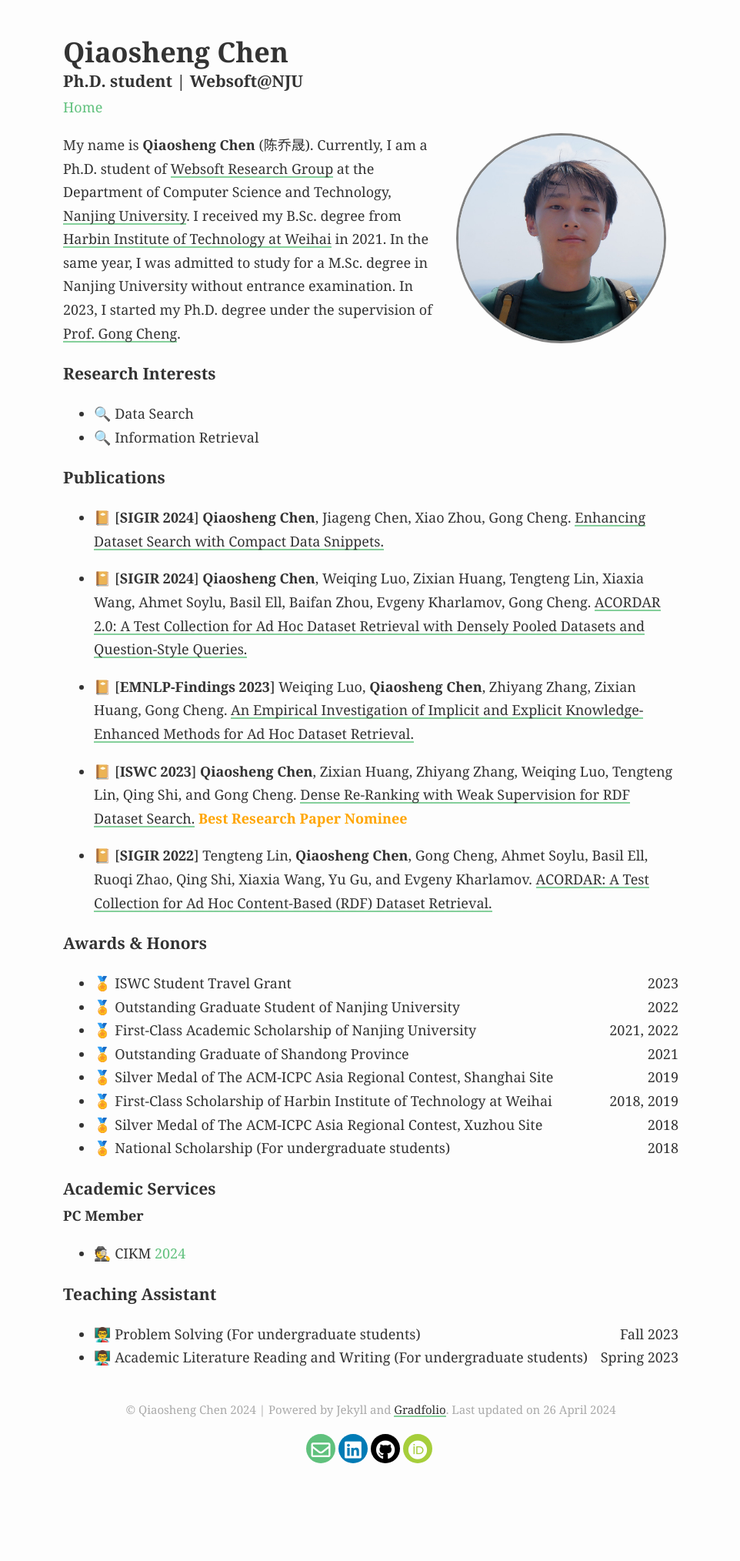
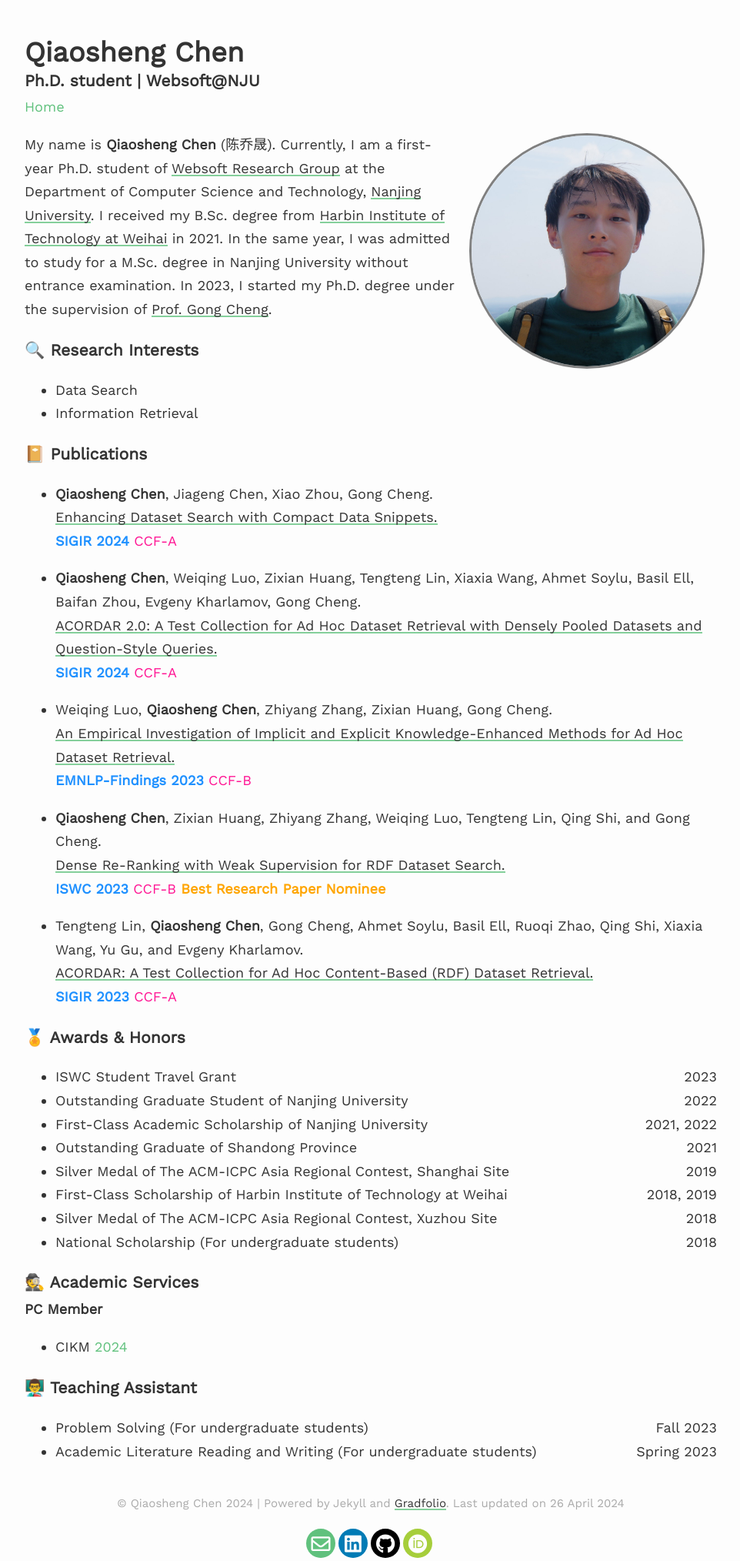
Before and after one commit to cqsss/cqsss.github.io, a Jekyll site: the page built from index.md, in a window 1280 px wide. Shown: the whole page at 77% size, without its empty margins (158-1120 px from the left). Built offline with Jekyll 4.4.1, drawn with Linux system fonts in a browser that asks for light colours; nearby versions of some CDN libraries; before the commit the page ends 1905 px from its top, so only the background shows below that.

Commit message:
Update font-family in style.scss and variables.scss

```diff
--- a/assets/css/_sass/style.scss
+++ b/assets/css/_sass/style.scss
@@ -5,8 +5,7 @@ body {
 
 body {
   max-width: $content-width;
-  // font-family: $base-font-family;
-  font-family: Georgia, Times, Times New Roman, serif, fangsong;
+  font-family: $base-font-family;
   margin: 0 auto;
   line-height: $base-line-height;
   font-size: $base-font-size;
@@ -29,7 +28,8 @@ h4,
 h5,
 h6 {
   // font-family: "Lato", "Helvetica Neue", Helvetica, sans-serif;
-  font-family: Georgia, Times, Times New Roman, serif, fangsong;
+  font-family: $base-font-family;
+  // font-family: Georgia, Times, Times New Roman, serif, fangsong;
   font-weight: bold;
   line-height: 1.8;
   margin: 0;
@@ -112,7 +112,8 @@ code {
 blockquote {
   border-left: 2px solid $brand-color;
   padding-left: 1em;
-  font-family: Georgia, Times, Times New Roman, serif;
+  // font-family: Georgia, Times, Times New Roman, serif;
+  font-family: $base-font-family;
   font-size: 0.9*$base-font-size;
   font-style: italic;
 }
--- a/assets/css/_sass/variables.scss
+++ b/assets/css/_sass/variables.scss
@@ -1,4 +1,5 @@
 $base-font-family: 'Work Sans', sans-serif;
+// $base-font-family: Georgia, Times, Times New Roman, serif, fangsong;
 $base-font-size: 18px;
 $base-font-weight: 400;
 $small-font-size: $base-font-size * 0.875;
--- a/assets/css/main.scss
+++ b/assets/css/main.scss
@@ -6,7 +6,7 @@
 @charset "utf-8";
 
 // Width of the content area
-$content-width:    800px;
+$content-width:    900px;
 $on-phone:         450px;
 $on-palm:          660px;
 $on-laptop:        1000px;
--- a/index.md
+++ b/index.md
@@ -7,52 +7,62 @@ profile:
 published: true
 ---
 
-My name is **Qiaosheng Chen** (陈乔晟). Currently, I am a Ph.D. student of [Websoft Research Group](http://ws.nju.edu.cn/) at the Department of Computer Science and Technology, [Nanjing University](https://www.nju.edu.cn/). I received my B.Sc. degree from [Harbin Institute of Technology at Weihai](https://www.hitwh.edu.cn/) in 2021. In the same year, I was admitted to study for a M.Sc. degree in Nanjing University without entrance examination. In 2023, I started my Ph.D. degree under the supervision of [Prof. Gong Cheng](http://ws.nju.edu.cn/~gcheng).
+My name is **Qiaosheng Chen** (陈乔晟). Currently, I am a first-year Ph.D. student of [Websoft Research Group](http://ws.nju.edu.cn/) at the Department of Computer Science and Technology, [Nanjing University](https://www.nju.edu.cn/). I received my B.Sc. degree from [Harbin Institute of Technology at Weihai](https://www.hitwh.edu.cn/) in 2021. In the same year, I was admitted to study for a M.Sc. degree in Nanjing University without entrance examination. In 2023, I started my Ph.D. degree under the supervision of [Prof. Gong Cheng](http://ws.nju.edu.cn/~gcheng).
 
-### Research Interests
+### 🔍 Research Interests
 
-- 🔍 Data Search
-- 🔍 Information Retrieval
+- Data Search
+- Information Retrieval
 
-### Publications
+### 📔 Publications
 
-- 📔 [**SIGIR 2024**] **Qiaosheng Chen**, Jiageng Chen, Xiao Zhou, Gong Cheng. [Enhancing Dataset Search with Compact Data Snippets.]()
+- **Qiaosheng Chen**, Jiageng Chen, Xiao Zhou, Gong Cheng.
+  [Enhancing Dataset Search with Compact Data Snippets.]()
+  **<font color=DodgerBlue>SIGIR 2024</font>**  <font color=Deeppink>CCF-A</font>
 
-- 📔 [**SIGIR 2024**] **Qiaosheng Chen**, Weiqing Luo, Zixian Huang, Tengteng Lin, Xiaxia Wang, Ahmet Soylu, Basil Ell, Baifan Zhou, Evgeny Kharlamov, Gong Cheng. [ACORDAR 2.0: A Test Collection for Ad Hoc Dataset Retrieval with Densely Pooled Datasets and Question-Style Queries.]()
+- **Qiaosheng Chen**, Weiqing Luo, Zixian Huang, Tengteng Lin, Xiaxia Wang, Ahmet Soylu, Basil Ell, Baifan Zhou, Evgeny Kharlamov, Gong Cheng.
+  [ACORDAR 2.0: A Test Collection for Ad Hoc Dataset Retrieval with Densely Pooled Datasets and Question-Style Queries.]()
+  **<font color=DodgerBlue>SIGIR 2024</font>**  <font color=Deeppink>CCF-A</font>
 
-- 📔 [**EMNLP-Findings 2023**] Weiqing Luo, **Qiaosheng Chen**, Zhiyang Zhang, Zixian Huang, Gong Cheng. [An Empirical Investigation of Implicit and Explicit Knowledge-Enhanced Methods for Ad Hoc Dataset Retrieval.](https://aclanthology.org/2023.findings-emnlp.957/)
+- Weiqing Luo, **Qiaosheng Chen**, Zhiyang Zhang, Zixian Huang, Gong Cheng.
+  [An Empirical Investigation of Implicit and Explicit Knowledge-Enhanced Methods for Ad Hoc Dataset Retrieval.](https://aclanthology.org/2023.findings-emnlp.957/)
+  **<font color=DodgerBlue>EMNLP-Findings 2023</font>** <font color=Deeppink>CCF-B</font>
 
-- 📔 [**ISWC 2023**] **Qiaosheng Chen**, Zixian Huang, Zhiyang Zhang, Weiqing Luo, Tengteng Lin, Qing Shi, and Gong Cheng. [Dense Re-Ranking with Weak Supervision for RDF Dataset Search.](https://doi.org/10.1007/978-3-031-47240-4_2) **<font color=Orange>Best Research Paper Nominee</font>**
+- **Qiaosheng Chen**, Zixian Huang, Zhiyang Zhang, Weiqing Luo, Tengteng Lin, Qing Shi, and Gong Cheng.
+  [Dense Re-Ranking with Weak Supervision for RDF Dataset Search.](https://doi.org/10.1007/978-3-031-47240-4_2)
+  **<font color=DodgerBlue>ISWC 2023</font>** <font color=Deeppink>CCF-B</font> **<font color=Orange>Best Research Paper Nominee</font>**
 
-- 📔 [**SIGIR 2022**] Tengteng Lin, **Qiaosheng Chen**, Gong Cheng, Ahmet Soylu, Basil Ell, Ruoqi Zhao, Qing Shi, Xiaxia Wang, Yu Gu, and Evgeny Kharlamov. [ACORDAR: A Test Collection for Ad Hoc Content-Based (RDF) Dataset Retrieval.](https://doi.org/10.1145/3477495.3531729)
+- Tengteng Lin, **Qiaosheng Chen**, Gong Cheng, Ahmet Soylu, Basil Ell, Ruoqi Zhao, Qing Shi, Xiaxia Wang, Yu Gu, and Evgeny Kharlamov.
+  [ACORDAR: A Test Collection for Ad Hoc Content-Based (RDF) Dataset Retrieval.](https://doi.org/10.1145/3477495.3531729)
+  **<font color=DodgerBlue>SIGIR 2023</font>**  <font color=Deeppink>CCF-A</font>
 
 
-### Awards & Honors
+### 🏅 Awards & Honors
 
-- <div style="float: left">🏅 ISWC Student Travel Grant</div><div style="float: right">2023</div>
+- <div style="float: left"> ISWC Student Travel Grant</div><div style="float: right">2023</div>
 
-- <div style="float: left">🏅 Outstanding Graduate Student of Nanjing University</div><div style="float: right">2022</div>
+- <div style="float: left"> Outstanding Graduate Student of Nanjing University</div><div style="float: right">2022</div>
 
-- <div style="float: left">🏅 First-Class Academic Scholarship of Nanjing University</div><div style="float: right">2021, 2022</div>
+- <div style="float: left"> First-Class Academic Scholarship of Nanjing University</div><div style="float: right">2021, 2022</div>
 
-- <div style="float: left">🏅 Outstanding Graduate of Shandong Province</div><div style="float: right">2021</div>
+- <div style="float: left"> Outstanding Graduate of Shandong Province</div><div style="float: right">2021</div>
 
-- <div style="float: left">🏅 Silver Medal of The ACM-ICPC Asia Regional Contest, Shanghai Site</div><div style="float: right">2019</div>
+- <div style="float: left"> Silver Medal of The ACM-ICPC Asia Regional Contest, Shanghai Site</div><div style="float: right">2019</div>
 
-- <div style="float: left">🏅 First-Class Scholarship of Harbin Institute of Technology at Weihai</div><div style="float: right">2018, 2019</div>
+- <div style="float: left"> First-Class Scholarship of Harbin Institute of Technology at Weihai</div><div style="float: right">2018, 2019</div>
 
-- <div style="float: left">🏅 Silver Medal of The ACM-ICPC Asia Regional Contest, Xuzhou Site</div><div style="float: right">2018</div>
+- <div style="float: left"> Silver Medal of The ACM-ICPC Asia Regional Contest, Xuzhou Site</div><div style="float: right">2018</div>
 
-- <div style="float: left">🏅 National Scholarship (For undergraduate students)</div><div style="float: right">2018</div>
+- <div style="float: left"> National Scholarship (For undergraduate students)</div><div style="float: right">2018</div>
 
-### Academic Services
+### 🕵️ Academic Services
 
 #### PC Member
 
-- 🕵️ CIKM [2024](https://cikm2024.org/)
+- CIKM [2024](https://cikm2024.org/)
 
-### Teaching Assistant
+### 👨‍🏫 Teaching Assistant
 
-- <div style="float: left">👨‍🏫 Problem Solving (For undergraduate students)</div><div style="float: right">Fall 2023</div>
+- <div style="float: left"> Problem Solving (For undergraduate students)</div><div style="float: right">Fall 2023</div>
 
-- <div style="float: left">👨‍🏫 Academic Literature Reading and Writing (For undergraduate students)</div><div style="float: right">Spring 2023</div>
+- <div style="float: left"> Academic Literature Reading and Writing (For undergraduate students)</div><div style="float: right">Spring 2023</div>
```
